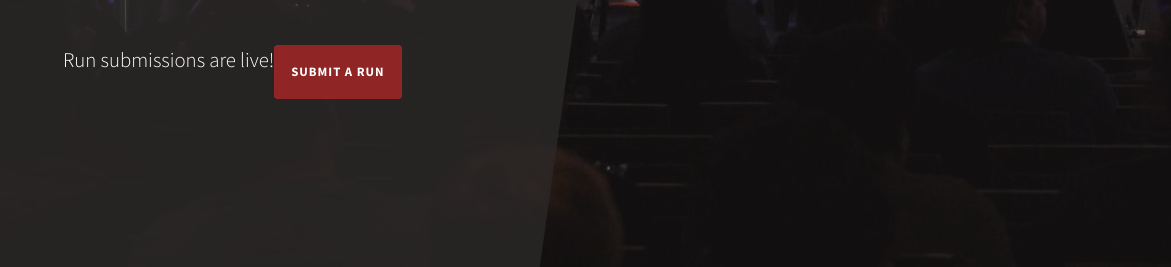
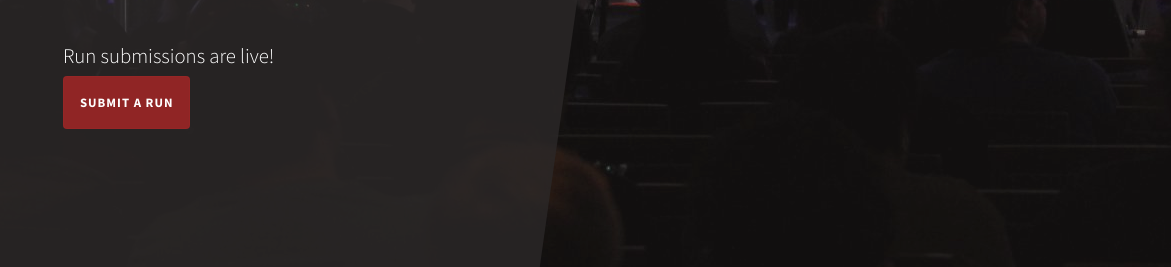
Before and after one commit to ItsTheHutch/magFAST_comingsoon, a website: page index.html in a window 1280 px wide. Shown: the part 503-770 px from the top of the page, 0-1171 px from the left. Drawn offline with Linux system fonts and the light colour scheme.

Commit message:
fix spacing/orientation

```diff
--- a/index.html
+++ b/index.html
@@ -52,8 +52,8 @@
               <strong>January 2 - 5 2020</strong>!</p>
             <div class="input-group input-group-newsletter">
               <!---<input type="email" class="form-control" placeholder="Enter email..." aria-label="Enter email..." aria-describedby="basic-addon">-->
+              <p class="mb-1">Run submissions are live!</p>
               <div class="input-group">
-                <p class="mb-5">Run submissions are live!</p>
                 <a href="https://submissions.magfast.org/"><button class="btn btn-secondary" type="button">Submit a Run</button></a>
               </div>
             </div>
```
